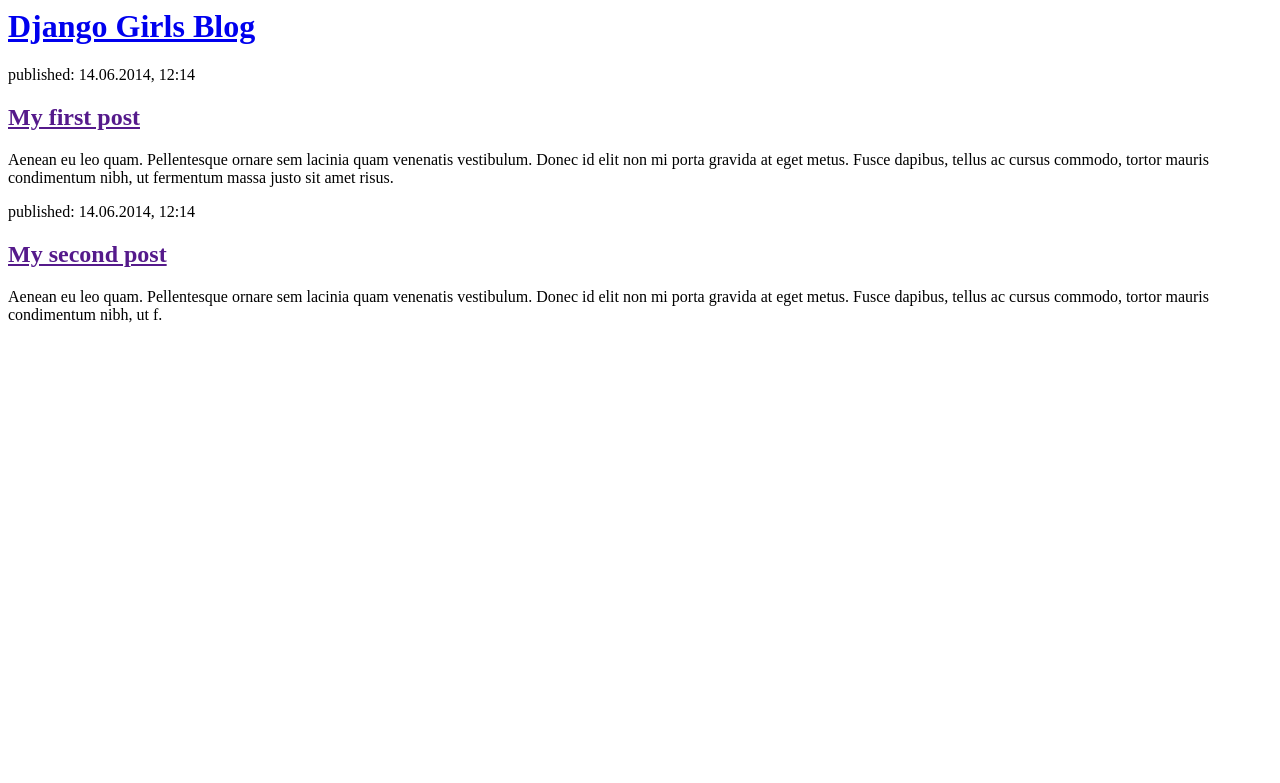
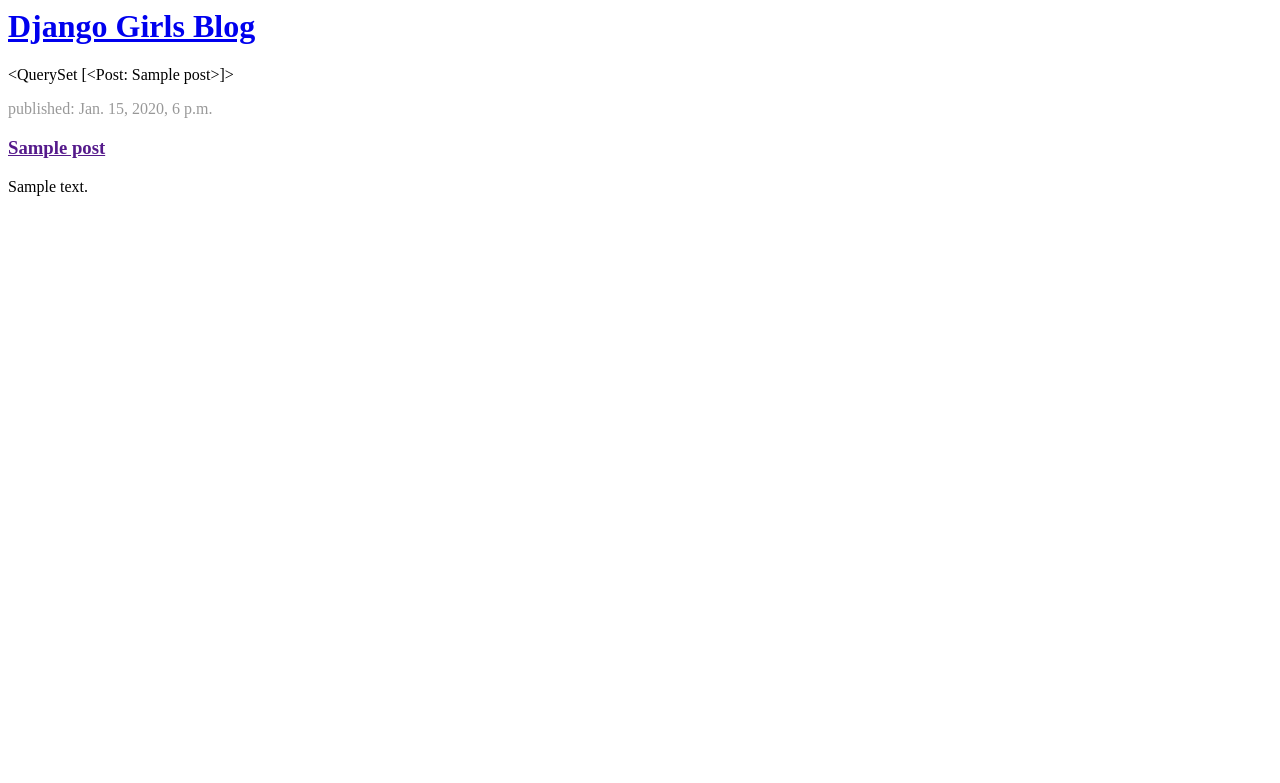
Before and after one commit to jazr1/my-first-blog, a Django app: template blog/templates/blog/post_list.html in a window 1280 px wide. Shown: the top 783 px of the page. Run offline with Django 3.2, Linux system fonts and the light colour scheme; the template is opened without the code that fills it: values that come from a table or form of the project are taken from there, others are empty; tables that the repository leaves empty hold one stand-in row (values such as "Sample post").

Commit message:
Modified templates to diplay posts from database.

```diff
--- a/blog/templates/blog/post_list.html
+++ b/blog/templates/blog/post_list.html
@@ -7,16 +7,14 @@
             <h1><a href="/">Django Girls Blog</a></h1>
         </div>
 
+        {{posts}}
+        {% for everypost in posts %}
         <div>
-            <p>published: 14.06.2014, 12:14</p>
-            <h2><a href="">My first post</a></h2>
-            <p>Aenean eu leo quam. Pellentesque ornare sem lacinia quam venenatis vestibulum. Donec id elit non mi porta gravida at eget metus. Fusce dapibus, tellus ac cursus commodo, tortor mauris condimentum nibh, ut fermentum massa justo sit amet risus.</p>
+        	<p style="opacity: .4">published: {{everypost.published_date}}</p>
+        	<h3><a href ="">{{everypost.title}}</a></h3>
+        	<p>{{everypost.text|linebreaksbr}}</p>
         </div>
+        {% endfor %}
 
-        <div>
-            <p>published: 14.06.2014, 12:14</p>
-            <h2><a href="">My second post</a></h2>
-            <p>Aenean eu leo quam. Pellentesque ornare sem lacinia quam venenatis vestibulum. Donec id elit non mi porta gravida at eget metus. Fusce dapibus, tellus ac cursus commodo, tortor mauris condimentum nibh, ut f.</p>
-        </div>
     </body>
 </html>
--- a/blog/views.py
+++ b/blog/views.py
@@ -1,5 +1,8 @@
 from django.shortcuts import render
+from .models import Post
+from django.utils import timezone
 
 # Create your views here.
 def post_list(request):
-	return render(request, 'blog/post_list.html', {})
+	posts = Post.objects.filter(published_date__lte=timezone.now()).order_by('published_date')
+	return render(request, 'blog/post_list.html', {"posts" : posts})
```
